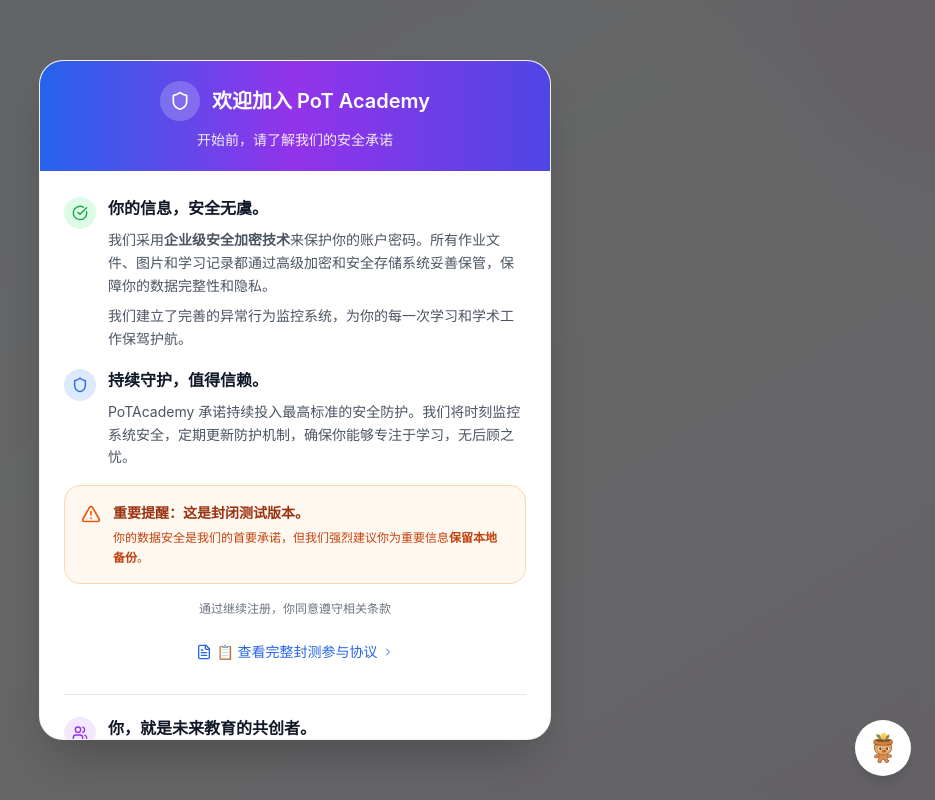
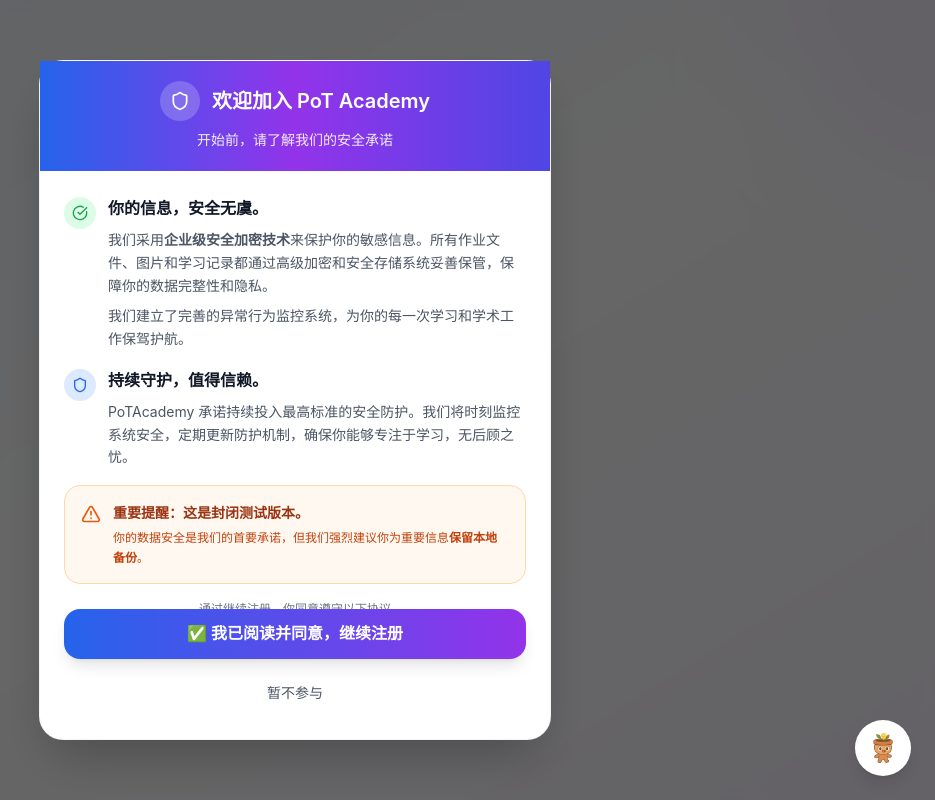
Before and after one commit to Skottbie/PoT_Platform, a React (Vite) app in the folder client/: page /register in a window 1280 px wide. Shown: the whole page, without its empty margins (345-1280 px from the left). Built offline with nearby package versions, Linux system fonts and the light colour scheme; no server answers.

Commit message:
注册页优化 v2

```diff
--- a/client/src/pages/Register.jsx
+++ b/client/src/pages/Register.jsx
@@ -167,9 +167,6 @@ const Register = () => {
               <h1 className="text-3xl font-light text-gray-800 dark:text-gray-100 mb-2">
                 创建账号
               </h1>
-              <p className="text-gray-600 dark:text-gray-400 text-sm">
-                加入 PoT Academy，开始你的学习之旅
-              </p>
             </motion.div>
 
             {/* 注册卡片 */}
@@ -315,7 +312,7 @@ const Register = () => {
               </motion.div>
             </motion.div>
 
-            {/* 安全提示 */}
+            {/* 安全提示
             <motion.div
               className="mt-6 p-4 bg-green-50/50 dark:bg-green-900/20 rounded-xl border border-green-200/50 dark:border-green-700/50"
               initial={{ opacity: 0 }}
@@ -325,7 +322,7 @@ const Register = () => {
               <p className="text-xs text-green-700 dark:text-green-300 text-center leading-relaxed">
                 🎓 感谢参与封测！你的反馈将帮助我们打造更好的学习体验
               </p>
-            </motion.div>
+            </motion.div> */}
           </motion.div>
         )}
       </AnimatePresence>
@@ -342,8 +339,8 @@ const Register = () => {
           >
             <motion.div
               className={`bg-white dark:bg-gray-800 rounded-3xl shadow-2xl border border-gray-200/50 dark:border-gray-700/50 w-full ${
-                isMobile ? 'max-w-sm max-h-[90vh]' : 'max-w-lg max-h-[85vh]'
-              } overflow-hidden`}
+              isMobile ? 'max-w-sm max-h-[75vh]' : 'max-w-lg max-h-[85vh]'
+              } flex flex-col`}
               initial={isMobile ? { opacity: 0, y: '100%' } : { opacity: 0, scale: 0.9, y: 20 }}
               animate={isMobile ? { opacity: 1, y: 0 } : { opacity: 1, scale: 1, y: 0 }}
               exit={isMobile ? { opacity: 0, y: '100%' } : { opacity: 0, scale: 0.9, y: 20 }}
@@ -365,7 +362,8 @@ const Register = () => {
               </div>
 
               {/* 内容区域 */}
-              <div className="p-6 overflow-y-auto flex-1 space-y-5">
+              <div className="flex-1 overflow-y-auto">
+                <div className="p-6 space-y-5">
                 {/* 安全保障 */}
                 <div className="space-y-4">
                   <div className="flex items-start gap-3">
@@ -377,7 +375,7 @@ const Register = () => {
                         你的信息，安全无虞。
                       </h3>
                       <p className="text-sm text-gray-600 dark:text-gray-300 leading-relaxed">
-                        我们采用<strong>企业级安全加密技术</strong>来保护你的账户密码。所有作业文件、图片和学习记录都通过高级加密和安全存储系统妥善保管，保障你的数据完整性和隐私。
+                        我们采用<strong>企业级安全加密技术</strong>来保护你的敏感信息。所有作业文件、图片和学习记录都通过高级加密和安全存储系统妥善保管，保障你的数据完整性和隐私。
                       </p>
                       <p className="text-sm text-gray-600 dark:text-gray-300 leading-relaxed mt-2">
                         我们建立了完善的异常行为监控系统，为你的每一次学习和学术工作保驾护航。
@@ -417,15 +415,15 @@ const Register = () => {
                   {/* 协议链接 */}
                   <div className="text-center">
                     <p className="text-xs text-gray-500 dark:text-gray-400 mb-3">
-                      通过继续注册，你同意遵守相关条款
+                      通过继续注册，你同意遵守以下协议
                     </p>
                     <button
                       type="button"
                       onClick={handleShowFullAgreement}
-                      className="text-sm text-blue-600 dark:text-blue-400 hover:underline font-medium flex items-center gap-1 mx-auto"
+                      className="text-sm text-blue-600 dark:text-blue-400 hover:underline font-medium flex items-center gap-1 mx-auto aigc-native-button"
                     >
                       <FileText className="w-4 h-4" />
-                      📋 查看完整封测参与协议
+                      查看完整封测参与协议
                       <ChevronRight className="w-3 h-3" />
                     </button>
                   </div>
@@ -451,6 +449,7 @@ const Register = () => {
                   </div>
                 </div>
               </div>
+              </div>
 
               {/* 底部按钮 */}
               <div className="px-6 pb-6 space-y-3">
@@ -469,7 +468,7 @@ const Register = () => {
                   onClick={handleDecline}
                   className="w-full py-2.5 px-4 text-gray-600 dark:text-gray-400
                            hover:text-gray-800 dark:hover:text-gray-200
-                           font-medium text-sm transition-colors duration-200"
+                           font-medium text-sm transition-colors duration-200 aigc-native-button"
                 >
                   暂不参与
                 </button>
@@ -539,7 +538,7 @@ const Register = () => {
 
                     <div className="mt-4 p-4 bg-blue-50/80 dark:bg-blue-900/20 rounded-xl border border-blue-200 dark:border-blue-800">
                       <p className="text-sm text-blue-800 dark:text-blue-200">
-                        <strong>【显著提示】</strong> 您点击"我已阅读并同意"或实际使用平台，即视为您已充分理解并接受本协议及其附件（含《隐私政策》《漏洞报告与披露政策》）。
+                        <strong>【显著提示】</strong> 您若进行注册账号操作，即视为您已充分理解并接受本协议。
                       </p>
                     </div>
                   </section>
@@ -552,7 +551,7 @@ const Register = () => {
                     <div className="space-y-2 text-sm leading-relaxed">
                       <p>1. 本协议是您与运营方就封测活动达成的具有法律约束力的电子协议。</p>
                       <p>2. 本协议适用于您在测试期内的一切相关行为，包括注册、登录、使用、信息发布、数据传输、反馈提交与漏洞报告等。</p>
-                      <p>3. 若您不同意本协议任何条款，应立即停止使用并注销账号。</p>
+                      <p>3. 若您不同意本协议任何条款，应立即停止使用并联系我们注销账号（若适用）。</p>
                     </div>
                   </section>
 
@@ -599,7 +598,7 @@ const Register = () => {
                         <li>上传/传播违法、有害、虚假、淫秽、暴力、侵权内容或可能危害网络安全的代码/文件；</li>
                         <li>侵犯任何第三方合法权益。</li>
                       </ol>
-                      <p>3. <strong>善意报告"安全港"</strong>：若您在<strong>正常使用中偶然发现</strong>疑似漏洞，<strong>应当</strong>依《漏洞报告与披露政策》（附件二）通过指定渠道上报，期间<strong>不得扩大量级验证、不得对外披露或用于牟利</strong>；我们在合规前提下对<strong>善意、及时、配合修复</strong>的研究者给予<strong>不予追责的承诺</strong>（法律法规另有规定或存在恶意/实际损害的除外）。</p>
+                      <p>3. <strong>善意报告"安全港"</strong>：若您在<strong>正常使用中偶然发现</strong>疑似漏洞，<strong>应当</strong>通过指定渠道（平台反馈途径）上报，期间<strong>不得扩大量级验证、不得对外披露或用于牟利</strong>；我们在合规前提下对<strong>善意、及时、配合修复</strong>的研究者给予<strong>不予追责的承诺</strong>（法律法规另有规定或存在恶意/实际损害的除外）。</p>
                       <p>4. <strong>违规处理</strong>：我们可视情形对违规用户采取<strong>警告、功能限制、下线内容、冻结/注销账号、追究法律责任</strong>等措施。</p>
                     </div>
                   </section>
@@ -620,11 +619,11 @@ const Register = () => {
                   {/* 第七条 数据与隐私保护 */}
                   <section>
                     <h4 className="text-base font-semibold text-gray-900 dark:text-gray-100 mb-3">
-                      第七条 数据与隐私保护（摘要）
+                      第七条 数据与隐私保护
                     </h4>
                     <div className="space-y-2 text-sm leading-relaxed">
                       <p>1. 我们将遵守适用法律开展个人信息处理，仅收集实现功能所必要的数据。</p>
-                      <p>2. <strong>告知要素</strong>：我们会以《隐私政策》（附件一）明确<strong>处理者名称及联系方式、目的、方式、类型、保存期限、共享/委托处理/对外提供情况、跨境传输、用户权利与行使方式</strong>等。</p>
+                      <p>2. <strong>告知要素</strong>：我们明确<strong>处理者名称及联系方式、目的、方式、类型、保存期限、共享/委托处理/对外提供情况、跨境传输、用户权利与行使方式</strong>等。</p>
                       <p>3. <strong>安全措施</strong>：采用行业通行措施（如<strong>bcrypt</strong>口令哈希、访问控制、加密存储、异常监测、最小化授权、审计日志与脱敏处理等）。</p>
                       <p>4. <strong>用户权利</strong>：依法享有<strong>查询/复制、更正、补充、删除、撤回同意、账户注销</strong>等权利；我们将设置便捷通道处理您的请求。</p>
                       <p>5. <strong>跨境传输</strong>：若涉及跨境处理个人信息，我们将依法履行评估、合同、认证或其他合规义务，并<strong>征得必要同意</strong>。</p>
@@ -632,11 +631,11 @@ const Register = () => {
                       <p>7. <strong>日志与遥测</strong>：为保障安全与改进体验，您同意我们在封测范围内记录必要的<strong>技术日志与故障诊断信息</strong>，并仅用于安全与改进之目的。</p>
                     </div>
 
-                    <div className="mt-4 p-3 bg-gray-100/80 dark:bg-gray-700/30 rounded-lg">
+                    {/* <div className="mt-4 p-3 bg-gray-100/80 dark:bg-gray-700/30 rounded-lg">
                       <p className="text-xs text-gray-600 dark:text-gray-400">
                         完整规则以《隐私政策》（附件一）为准；若本条与附件不一致，以<strong>对用户更有利</strong>者为准。
                       </p>
-                    </div>
+                    </div> */}
                   </section>
 
                   {/* 第八条 测试期风险提示与免责声明 */}
@@ -647,7 +646,7 @@ const Register = () => {
 
                     <div className="bg-red-50/80 dark:bg-red-900/20 border border-red-200 dark:border-red-800 rounded-xl p-4 mb-4">
                       <p className="text-sm text-red-800 dark:text-red-200 font-semibold">
-                        【重要提示—责任限制】请您务必仔细阅读并以<strong>加粗/弹窗</strong>等方式确认。
+                        【重要提示—责任限制】请您务必仔细阅读并确认。
                       </p>
                     </div>
 
@@ -692,7 +691,7 @@ const Register = () => {
                       第十一条 变更与通知
                     </h4>
                     <div className="space-y-2 text-sm leading-relaxed">
-                      <p>1. 我们可以<strong>合理通知</strong>后对本协议与附件进行更新；涉及<strong>个人信息处理目的、方式、类型、共享或保存期限等重大变化</strong>的，将<strong>再次征得您的明示同意</strong>。</p>
+                      <p>1. 我们可以<strong>合理通知</strong>后对本协议（及附件，若适用）进行更新；涉及<strong>个人信息处理目的、方式、类型、共享或保存期限等重大变化</strong>的，将<strong>再次征得您的明示同意</strong>。</p>
                       <p>2. 我们将通过<strong>站内通知/弹窗/邮件/页面公告</strong>等至少一种方式进行提示；您继续使用即视为同意更新条款。</p>
                     </div>
                   </section>
@@ -729,7 +728,7 @@ const Register = () => {
                       <p>2. <strong>转让</strong>：未经我们书面同意，您不得转让本协议项下权利义务；我们可在<strong>不降低您权利</strong>的前提下，将相关权利义务转让给关联方或继受公司，并予以公告/通知。</p>
                       <p>3. <strong>条款独立</strong>：任一条款被判无效，不影响其他条款之效力。</p>
                       <p>4. <strong>版本与语言</strong>：本协议以中文为准。我们会保留版本号与生效日期以供查验。</p>
-                      <p>5. <strong>完整协议</strong>：本协议与附件构成双方就封测事项达成的完整协议。</p>
+                      <p>5. <strong>完整协议</strong>：本协议构成双方就封测事项达成的完整协议。</p>
                     </div>
                   </section>
 
```
